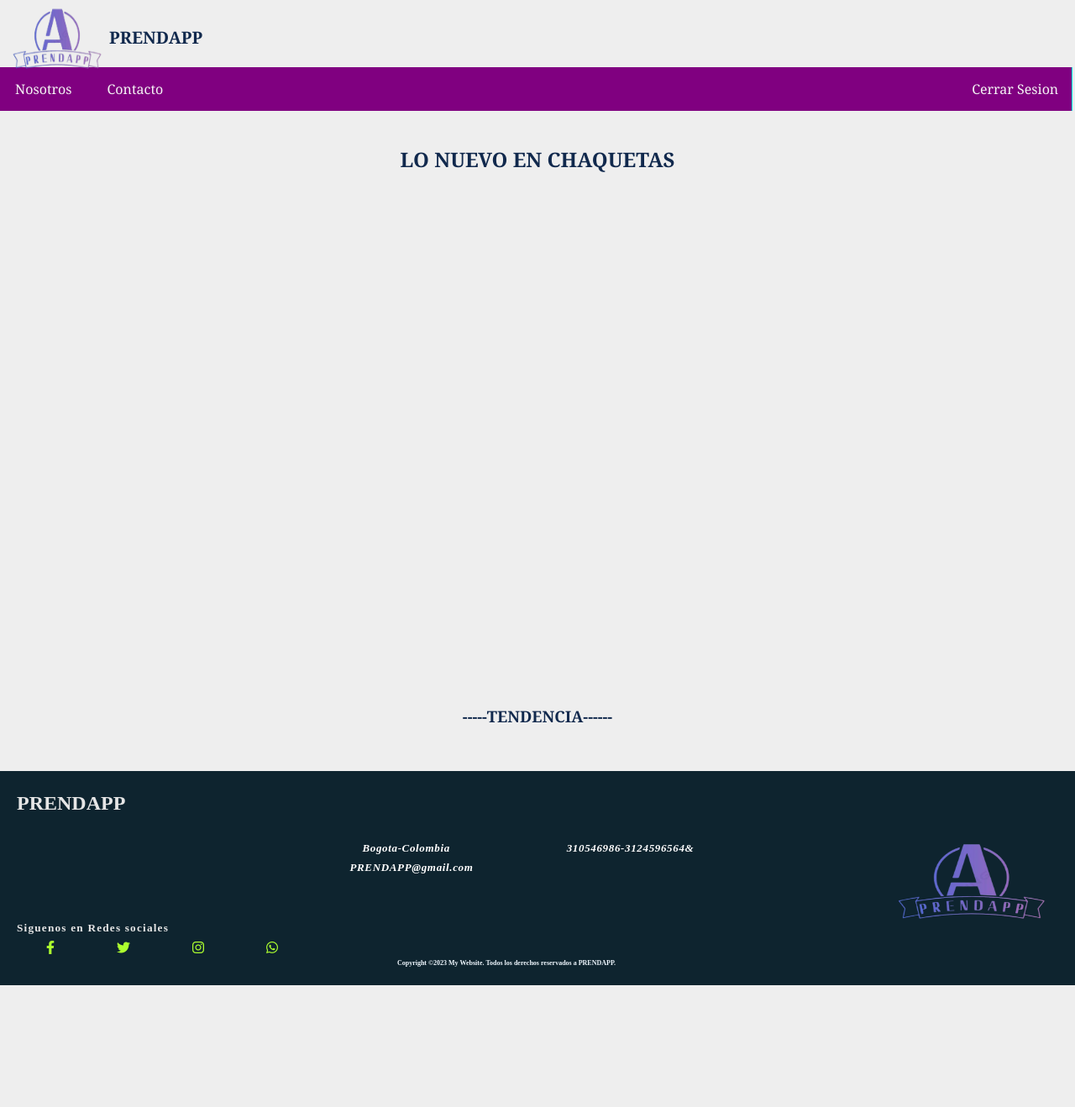
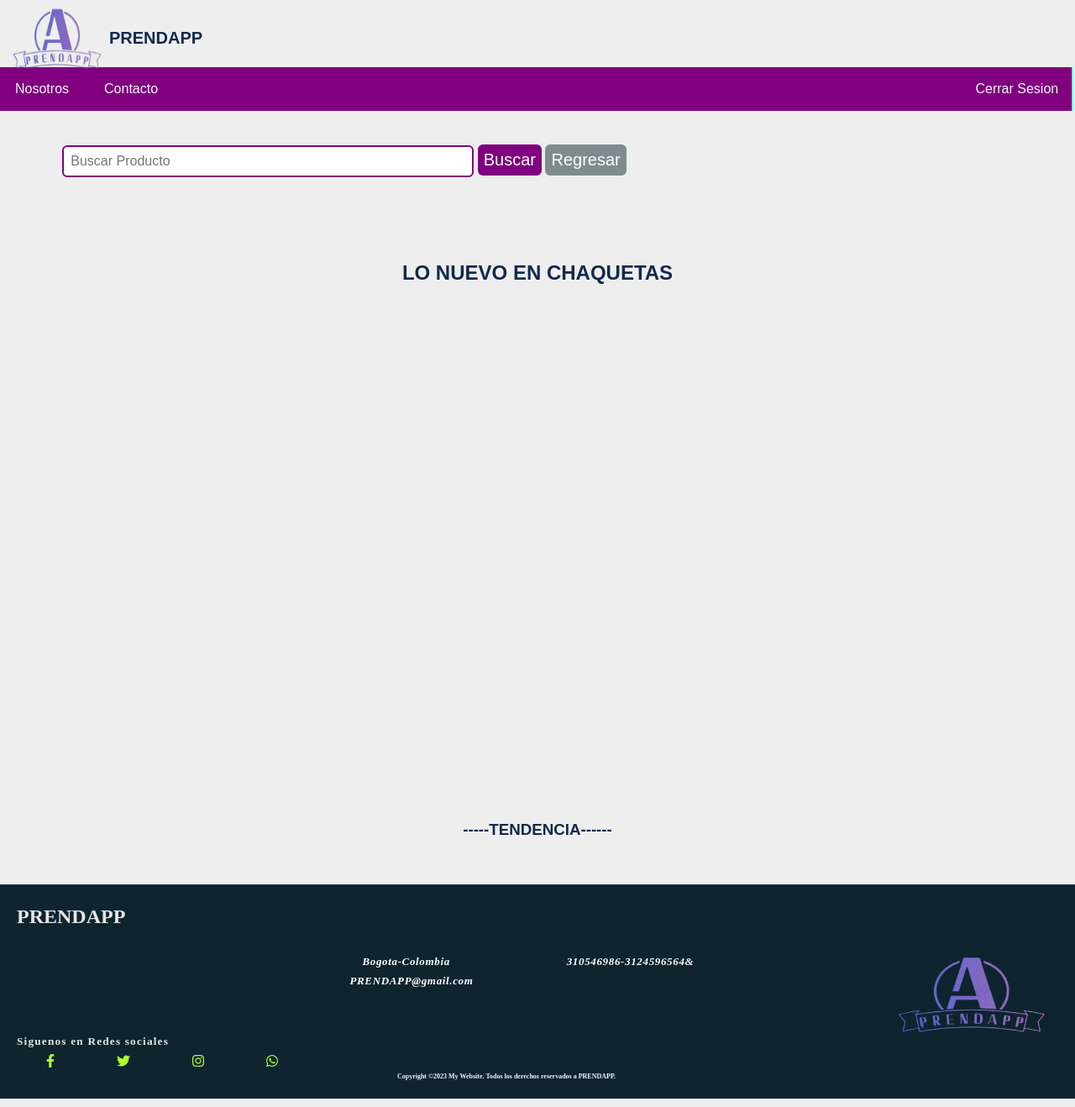
Before and after one commit to juanbuitrago17/prendapp, a PHP site: page /paginaClientes.php in a window 1280 px wide; the page is wider, and only the part inside the window is pictured. Shown: that part at 84% size. Before the commit the page ends 1173 px from the top of that part, so only its background shows below. Run offline with PHP 8.4, Linux system fonts and the light colour scheme; the visitor is signed in with stand-in values (Sample User, id 1); data that the repository does not hold is empty; some libraries are stand-ins or nearby versions.

Commit message:
9 version

```diff
--- a/prendapp/detalles.php
+++ b/prendapp/detalles.php
@@ -15,7 +15,7 @@ if(empty($usuario) || empty($rol)){
 <meta http-equiv="Content-Type" content="text/html; charset=utf-8"/>
     <title>PRENDAPP</title>
     <link href="styleDetalles.css" rel="stylesheet">
-    <link href="styleHeaders.css" rel="stylesheet"  >
+    <link href="styleHeader.css" rel="stylesheet"  >
     <link href="stylePie.css" rel="stylesheet" />
     <link rel="stylesheet" href="https://cdnjs.cloudflare.com/ajax/libs/font-awesome/6.1.0/css/all.min.css">
 </head>
--- a/prendapp/paginaClientes.php
+++ b/prendapp/paginaClientes.php
@@ -18,7 +18,8 @@ if(empty($usuario) || empty($rol)){
     <link href="styleClienteImagenes.css" rel="stylesheet"/>
     <link href="stylesPaginas.css" rel="stylesheet"/>
    <link href="stylePie.css" rel="stylesheet" />
-   <link href="styleHeader.css" rel="stylesheet"  >
+   <link href="styleHeader.css" rel="stylesheet"/>
+   <link href="styleBuscador.css" rel="stylesheet"/>
    <link rel="stylesheet" href="https://cdnjs.cloudflare.com/ajax/libs/font-awesome/6.1.0/css/all.min.css">
 </head>
 <body>
@@ -50,7 +51,61 @@ if(empty($usuario) || empty($rol)){
     <nav>
     <br /><br />
      <br />
-    <h1 class="letras">LO NUEVO EN CHAQUETAS</h1>
+    <form method="post" id="buscador" class="formulario"  action="paginaClientes.php">
+        <input type="search" class ="buscador" name="buscador" placeholder="Buscar Producto">
+        <input type="submit" class="button1" value="Buscar">
+        <button type="button" class="button" onclick="mostrar()">Regresar</button>
+</form>
+<br /><br />
+    </nav>
+<nav>
+    <div id="contenedorBusqueda">
+    <?php
+    if(isset( $_POST['buscador'])){
+    include_once "conexion.php";
+
+    $buscador = $_POST['buscador'];
+    $sql = mysqli_query($conn,"SELECT * FROM producto WHERE nombre LIKE '%$buscador%' OR  color LIKE '%$buscador%' OR  talla LIKE '%$buscador%' OR  genero LIKE '%$buscador%' OR  precio LIKE '%$buscador%'");
+
+        if($sql !== false){
+            if(mysqli_num_rows($sql)> 0){
+               echo "<section>
+        <div class='sixco'>
+        <nav id='header'>
+        <h1 class='letras'>-----BUSQUEDA------</h1>
+        </nav>
+        </div>
+    </section>
+    <div class='contenedor' id='contenedor'>";
+            while ($mostrar = mysqli_fetch_assoc($sql)){
+                echo " <div>
+              <a href='detalles.php?id_producto=".$mostrar['id_producto']."' ><img src='" .$mostrar['url_imagen']."' width='100%' alt='".$mostrar['nombre']."' /> </a>
+               <div class='informacion'>
+                   <p>".$mostrar['nombre']."</p>
+                   <p class='precio'>COP ".$mostrar['precio']."</p>
+               </div>
+             </div>";
+            }
+        }else{
+            echo "<h1 class='letras'>UPS EL PRODUCTO QUE BUSCASTE NO EXISTE</h1>";
+        }
+    }
+    else {
+        echo "Error al ejecutar la tabla: ".mysqli_error($conn);
+    }
+
+    }
+
+    ?>
+
+</div>
+</nav>
+<br /><br />
+<nav>
+
+</div>
+<div id="contenedorProductos">
+<h1 class="letras">LO NUEVO EN CHAQUETAS</h1>
     <div class="galeria">
     <?php include_once "conexion.php";
     $sql= mysqli_query($conn,"SELECT * FROM producto");
@@ -95,13 +150,27 @@ if(empty($usuario) || empty($rol)){
     else {
         echo "Error al ejecutar la tabla: ".mysqli_error($conn);
     }
+
     mysqli_close($conn);
 
 
 
 ?>
 </div>
+
+</nav>
 </body>
+</div>
+<script>
+    function mostrar() {
+
+        document.getElementById('buscador').reset();
+        document.getElementById('contenedorBusqueda').style.display = 'none';
+        document.getElementById('contenedorProductos').style.display = 'inline';
+    }
+
+</script>
+
 <footer style="min-height:30vh">
     <h2 id="contacto" >PRENDAPP</h2>
     <br>
--- /dev/null
+++ b/prendapp/styleBuscador.css
@@ -0,0 +1,37 @@
+body{
+    font-family:sans-serif;
+      background: #eeeeee;
+  }
+   .button1, button{
+     border:none;
+     border-radius:6px;
+     cursor:pointer;
+     font-size:20px;
+     padding:7px;
+      }
+  .button1{
+  background-color:purple;
+    color:white;
+  }
+  .button{
+   background-color: #7f8c8d;
+    color:#fff;
+      }
+  .button:hover, .button1:hover{
+   background-color: #FF5722;
+
+      }
+  .formulario{
+    margin-left:60px;
+    max-width:700px;
+    text-align:center;
+  }
+  .buscador{
+    width:70%;
+    padding:8px;
+    box-sizing:border-box;
+    border: 2px solid purple;
+    border-radius: 6px;
+    font-size:16px;
+    outline:none;
+  }
```
